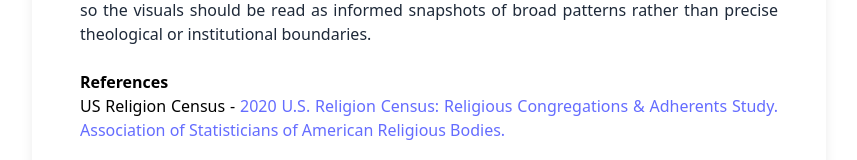
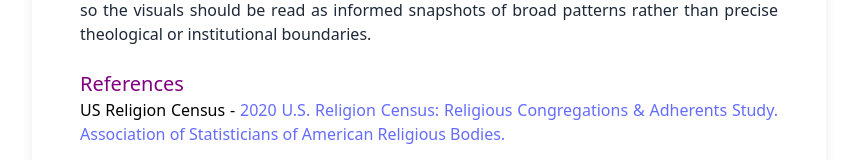
Before and after one commit to Tonedcandy/CSC-477-FINAL-PROJ, a React (Vite) app: page / in a window 1280 px wide. Shown: the part 2221-2381 px from the top of the page, without its empty margins (211-1068 px from the left). Built offline with nearby package versions, Linux system fonts and the light colour scheme.

Commit message:
Changed references heading format

```diff
--- a/src/App.jsx
+++ b/src/App.jsx
@@ -167,7 +167,7 @@ function App() {
           <br />
 
           <section>
-            <p className='font-bold'>References</p>
+            <p className="text-xl text-[purple]">References</p>
             <p>US Religion Census - <a className='text-[#00008b]' href="https://www.usreligioncensus.org/node/1639" target="_blank" rel="noopener noreferrer">2020 U.S. Religion Census: Religious Congregations & Adherents Study. Association of Statisticians of American Religious Bodies.</a></p>
             {/* <p>Pew Research Center - <a className='text-[#00008b]' href="https://www.pewresearch.org/religious-landscape-study/?gad_source=1&gad_campaignid=22378837192&gbraid=0AAAAA-ddO9ENPLuTQ1VMpTLSt_E-sOSXb&gclid=Cj0KCQiA5uDIBhDAARIsAOxj0CGNxYSMKe41sXcLeCBwAEC5uuG9kWKCpcLKa7bD0NM5ej6xyjftuw8aAhIqEALw_wcB">Religious Landscape Study 2023-24</a></p> */}
 
```
